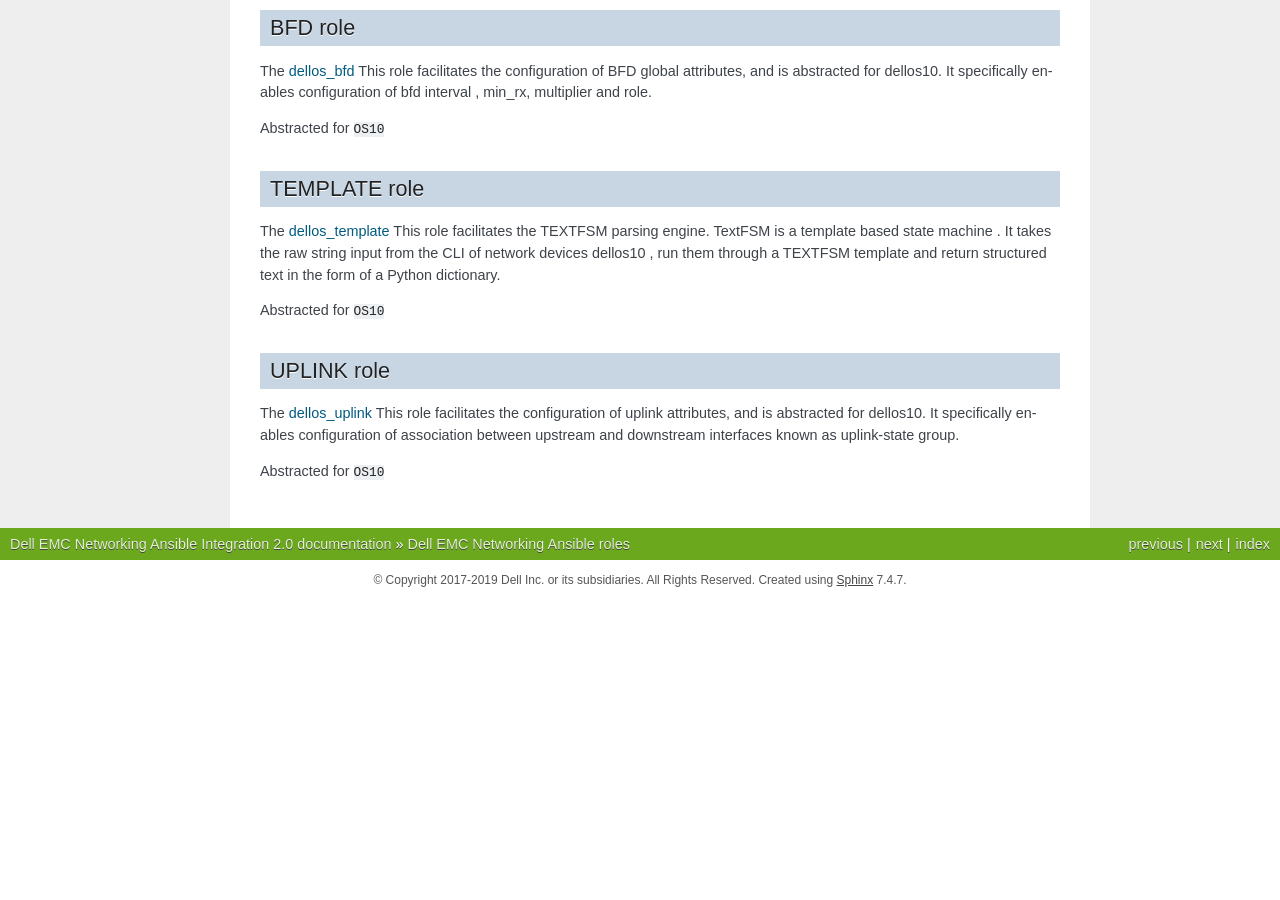
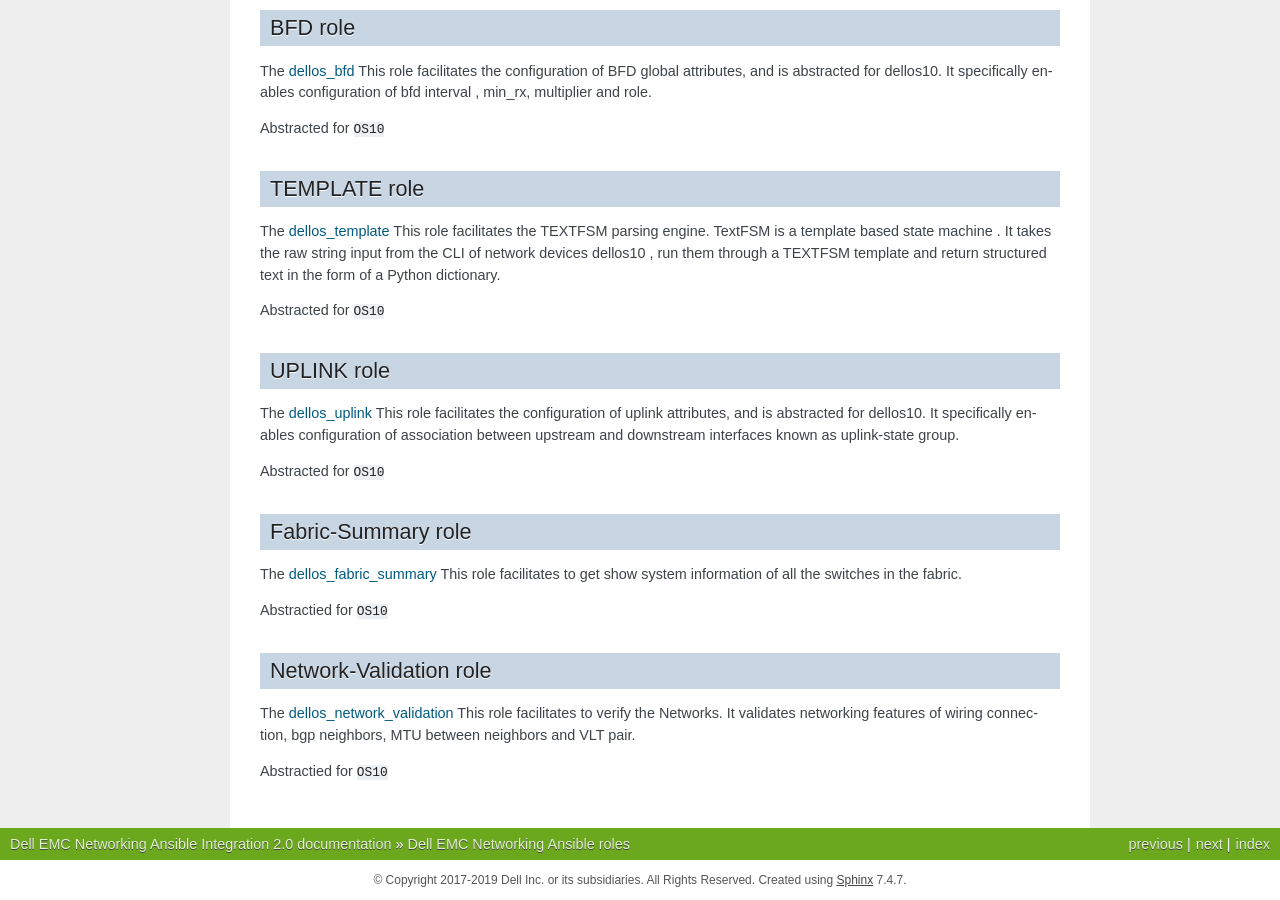
Before and after one commit to Dell-Networking/ansible-dellos-docs, a Sphinx documentation site: the page built from source/roles.rst, in a window 1280 px wide and 900 px high, scrolled down 4529 px. Built offline with Sphinx 7.4.7, drawn with Linux system fonts in a browser that asks for light colours; before the commit the page ends 5129 px from its top, so only the background shows below that; some of the changed text lies outside the part shown.

Commit message:
support added for new validation roles (#24)

```diff
--- a/source/roles.rst
+++ b/source/roles.rst
@@ -215,3 +215,17 @@
 The `dellos_uplink <https://galaxy.ansible.com/Dell-Networking/dellos_uplink/>`_ This role facilitates the configuration of uplink attributes, and is abstracted for dellos10. It specifically enables configuration of  association between upstream and downstream interfaces known as uplink-state group.
 
 Abstracted for ``OS10``
+
+Fabric-Summary role
+-------------------
+
+The `dellos_fabric_summary <https://galaxy.ansible.com/Dell-Networking/dellos_fabric_summary/>`_ This role facilitates to get show system information of all the switches in the fabric.
+
+Abstractied for ``OS10``
+
+Network-Validation role
+-----------------------
+
+The `dellos_network_validation <https://galaxy.ansible.com/Dell-Networking/dellos_network_validation/>`_ This role facilitates to verify the Networks. It validates networking features of wiring connection, bgp neighbors, MTU between neighbors and VLT pair.
+
+Abstractied for ``OS10``
```
